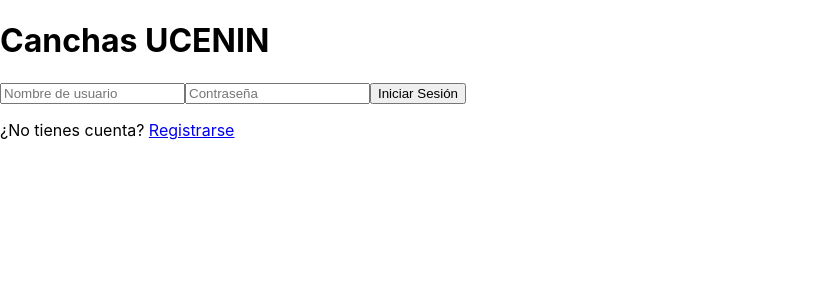
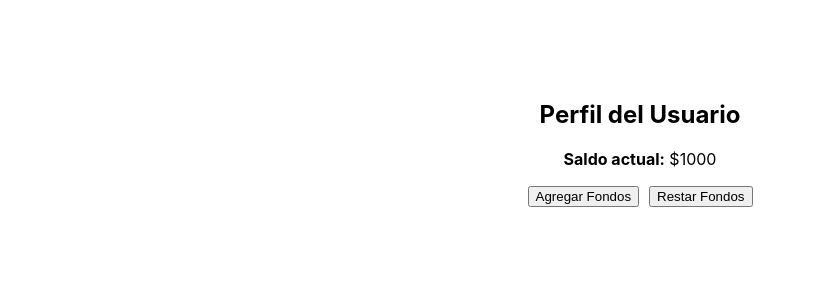
Before and after one commit to maui12/UCENIN-Canchas, a React (Create React App) app in the folder canchas-ucenin/frontend/: page /perfil in a window 1280 px wide. Shown: the top 300 px of the page, without its empty margins (0-816 px from the left). Built offline with nearby package versions, Linux system fonts and the light colour scheme.

Commit message:
Pantalla principal y perfil
pantalla principal luego del login, boton para ver perfil, y perfil con opciones de agregar y quitar saldo

```diff
--- a/canchas-ucenin/frontend/package.json
+++ b/canchas-ucenin/frontend/package.json
@@ -9,6 +9,7 @@
     "@testing-library/user-event": "^13.5.0",
     "react": "^19.1.0",
     "react-dom": "^19.1.0",
+    "react-router-dom": "^7.5.3",
     "react-scripts": "5.0.1",
     "web-vitals": "^2.1.4"
   },
--- a/canchas-ucenin/frontend/src/App.js
+++ b/canchas-ucenin/frontend/src/App.js
@@ -1,17 +1,18 @@
 import React from 'react';
-import './App.css';
+import { BrowserRouter as Router, Routes, Route } from 'react-router-dom';
+import Login from './pages/Login';
+import Dashboard from './pages/Dashboard';
+import Perfil from './pages/Perfil';
 
 function App() {
   return (
-    <div className="container">
-      <h1>Canchas UCENIN</h1>
-      <div className="form">
-        <input type="text" placeholder="Nombre de usuario" />
-        <input type="password" placeholder="Contraseña" />
-        <button>Iniciar Sesión</button>
-        <p>¿No tienes cuenta? <a href="#">Registrarse</a></p>
-      </div>
-    </div>
+    <Router>
+      <Routes>
+        <Route path="/" element={<Login />} />
+        <Route path="/dashboard" element={<Dashboard />} />
+        <Route path="/perfil" element={<Perfil />} />
+      </Routes>
+    </Router>
   );
 }
 
--- /dev/null
+++ b/canchas-ucenin/frontend/src/pages/Dashboard.js
@@ -0,0 +1,20 @@
+import React from 'react';
+import { useNavigate } from 'react-router-dom';
+
+function Dashboard() {
+
+  const navigate = useNavigate();
+
+  const gotoPerfil = () => {
+    navigate('/perfil');
+  };
+
+  return (
+    <div style={{ textAlign: 'center', marginTop: '100px' }}>
+      <h2>Bienvenido a Canchas UCENIN</h2>
+      <button onClick={gotoPerfil}>Ver Perfil</button>
+    </div>
+  );
+}
+
+export default Dashboard;
--- /dev/null
+++ b/canchas-ucenin/frontend/src/pages/Login.js
@@ -0,0 +1,23 @@
+import React from 'react';
+import { useNavigate } from 'react-router-dom';
+
+function Login() {
+  const navigate = useNavigate();
+
+  const handleLogin = () => {
+
+    //aqui va la logica del login
+    navigate('/dashboard');
+  };
+
+  return (
+    <div style={{ textAlign: 'center', marginTop: '100px' }}>
+      <h1>Canchas UCENIN</h1>
+      <input type="text" placeholder="Usuario" /><br /><br />
+      <input type="password" placeholder="Contraseña" /><br /><br />
+      <button onClick={handleLogin}>Iniciar Sesión</button>
+    </div>
+  );
+}
+
+export default Login;
--- /dev/null
+++ b/canchas-ucenin/frontend/src/pages/Perfil.js
@@ -0,0 +1,26 @@
+import React, { useState } from 'react';
+
+function Perfil() {
+  const [saldo, setSaldo] = useState(1000); // saldo inicial
+
+  const agregarFondos = () => {
+    setSaldo(saldo + 1000); // por ahora agrega y resta $1000
+  };
+
+  const restarFondos = () => {
+    if (saldo >= 1000) {
+      setSaldo(saldo - 1000);
+    }
+  };
+
+  return (
+    <div style={{ textAlign: 'center', marginTop: '100px' }}>
+      <h2>Perfil del Usuario</h2>
+      <p><strong>Saldo actual:</strong> ${saldo}</p>
+      <button onClick={agregarFondos} style={{ marginRight: '10px' }}>Agregar Fondos</button>
+      <button onClick={restarFondos}>Restar Fondos</button>
+    </div>
+  );
+}
+
+export default Perfil;
```
Also changed, not shown: 1 other file (tests, documents, lock files or other folders).
